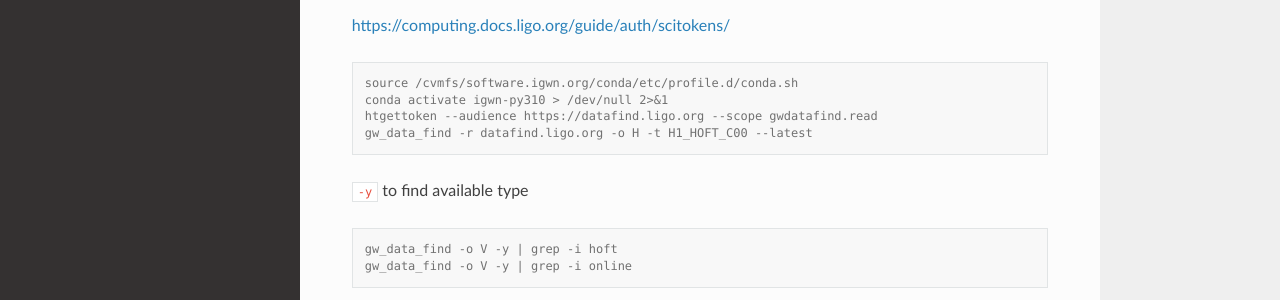
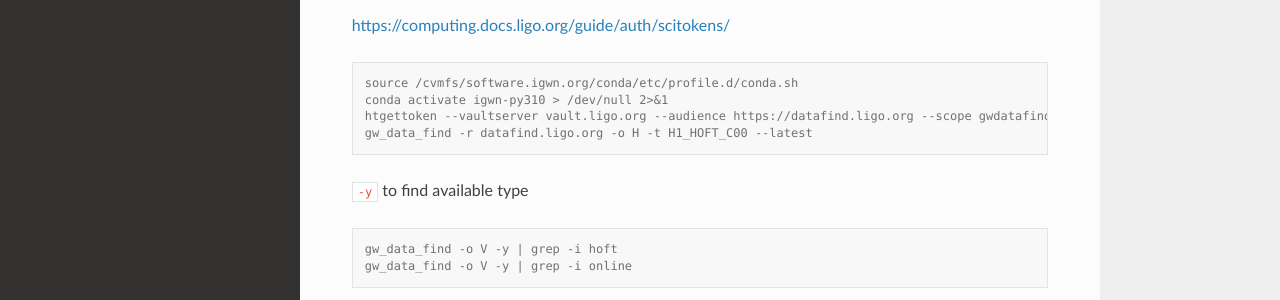
Before and after one commit to lethuill/mbta-offline-doc, a Sphinx documentation site: the page built from docs/source/data.rst, in a window 1280 px wide and 900 px high. Shown: the part 322-622 px from the top of the window. Built offline with Sphinx 7.4.7 and the Read the Docs theme 2.0.0, drawn with Linux system fonts in a browser that asks for light colours.

Commit message:
Update data.rst

```diff
--- a/docs/source/data.rst
+++ b/docs/source/data.rst
@@ -16,7 +16,7 @@ https://computing.docs.ligo.org/guide/auth/scitokens/
 
    source /cvmfs/software.igwn.org/conda/etc/profile.d/conda.sh
    conda activate igwn-py310 > /dev/null 2>&1
-   htgettoken --audience https://datafind.ligo.org --scope gwdatafind.read
+   htgettoken --vaultserver vault.ligo.org --audience https://datafind.ligo.org --scope gwdatafind.read
    gw_data_find -r datafind.ligo.org -o H -t H1_HOFT_C00 --latest
 
 ``-y`` to find available type
```
